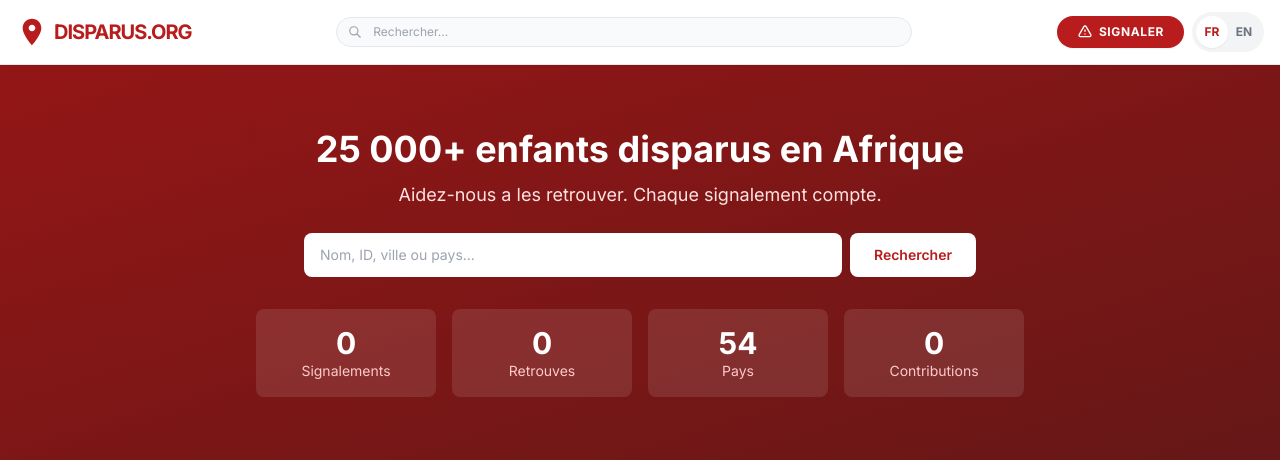
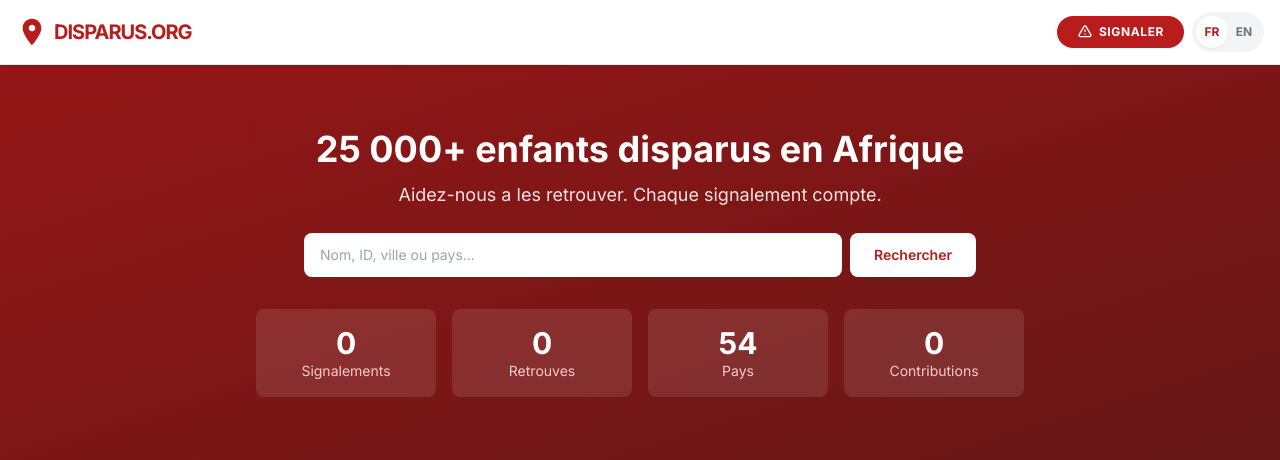
Before and after one commit to moa-digitalagency/DisparusOrg, a Flask app: page / in a window 1280 px wide. Shown: the top 460 px of the page. Run offline with Flask 3, Linux system fonts and the light colour scheme; data that the repository does not hold is empty; some libraries are stand-ins or nearby versions.

Commit message:
Remove the search bar from the website header
Remove the search form element and its associated input and SVG elements from the header template.

Replit-Commit-Author: Agent
Replit-Commit-Session-Id: eb063805-a792-42c1-a0da-084e2ef91571
Replit-Commit-Checkpoint-Type: intermediate_checkpoint
Replit-Commit-Event-Id: 08578d8a-e134-4b9c-bd7f-6547ea742f2b
Replit-Commit-Screenshot-Url: https://storage.googleapis.com/screenshot-production-us-central1/8d7a2d25-8743-4958-8064-512e4774d594/eb063805-a792-42c1-a0da-084e2ef91571/pz6xgBE
Replit-Helium-Checkpoint-Created: true

```diff
--- a/templates/base.html
+++ b/templates/base.html
@@ -60,17 +60,6 @@
                     <span class="tracking-tighter leading-none">DISPARUS.ORG</span>
                 </a>
 
-                <div class="flex-1 max-w-xl mx-2 md:mx-4">
-                    <form action="/recherche" method="GET" class="w-full">
-                        <div class="relative group">
-                            <input type="text" name="q" placeholder="{% if get_locale() == 'fr' %}Rechercher...{% else %}Search...{% endif %}"
-                                   class="w-full pl-8 md:pl-9 pr-4 py-1.5 border border-gray-200 dark:border-gray-600 rounded-full bg-gray-50 dark:bg-gray-700 focus:ring-2 focus:ring-red-500 focus:bg-white dark:focus:bg-gray-600 transition-all text-[10px] md:text-xs"
-                                   data-testid="input-search-header">
-                            <svg class="absolute left-2.5 md:left-3 top-1/2 -translate-y-1/2 w-3.5 h-3.5 text-gray-400 group-focus-within:text-red-500 transition-colors" fill="none" stroke="currentColor" viewBox="0 0 24 24"><path stroke-linecap="round" stroke-linejoin="round" stroke-width="2" d="M21 21l-6-6m2-5a7 7 0 11-14 0 7 7 0 0114 0z"/></svg>
-                        </div>
-                    </form>
-                </div>
-
                 <div class="flex items-center gap-1.5 md:gap-2">
                     <a href="/signaler" class="bg-red-700 hover:bg-red-800 text-white font-bold py-1.5 px-3 md:py-2 md:px-5 rounded-full shadow-sm hover:shadow-md transition-all flex items-center gap-1.5 text-[10px] md:text-xs uppercase tracking-wider" data-testid="link-report">
                         <svg class="w-3 h-3 md:w-4 md:h-4" fill="none" stroke="currentColor" viewBox="0 0 24 24"><path stroke-linecap="round" stroke-linejoin="round" stroke-width="2" d="M12 9v2m0 4h.01m-6.938 4h13.856c1.54 0 2.502-1.667 1.732-3L13.732 4c-.77-1.333-2.694-1.333-3.464 0L3.34 16c-.77 1.333.192 3 1.732 3z"/></svg>
```
